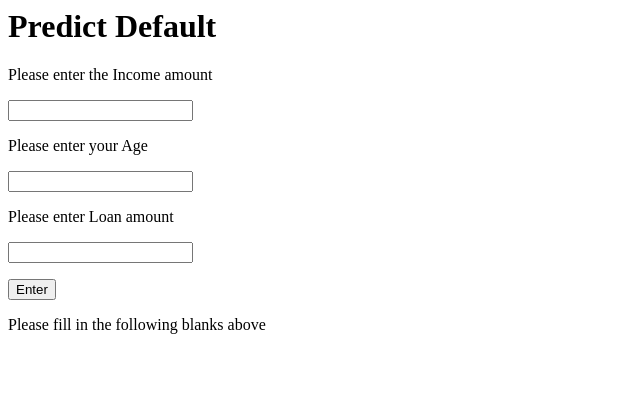
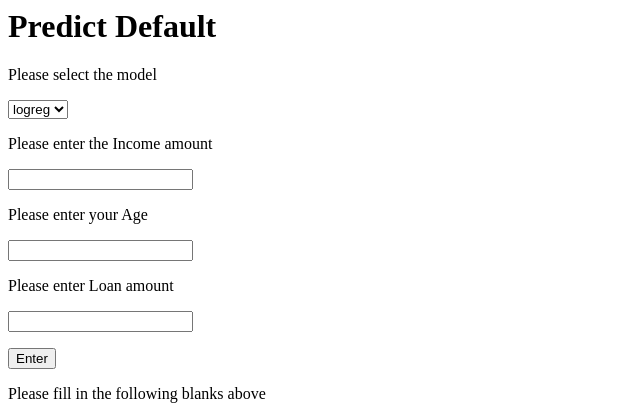
Before and after one commit to Kyranx/BC3409-Default, a Flask app: page / in a window 1280 px wide. Shown: the top 420 px of the page, without its empty margins (0-640 px from the left). Run offline with Flask 2, Linux system fonts and the light colour scheme.

Commit message:
Update index.html

```diff
--- a/templates/index.html
+++ b/templates/index.html
@@ -2,6 +2,14 @@
     <body>
         <h1> Predict Default </h1>
         <form action = "/" method="POST">
+            <p> Please select the model</p>
+            <p><select name="cars" id="cars">
+                    <option value="Logistic Regression">logreg</option>
+                    <option value="Decision Tree">tree</option>
+                    <option value="Random Forest">forest</option>
+                    <option value="XGBoost">xg</option>
+                    <option value="Neural Network">nn</option>
+                </select></p>
             <p>Please enter the Income amount</p>
             <p><input type="number" step="100" name="income"></p>
             <p> Please enter your Age</p>
```
